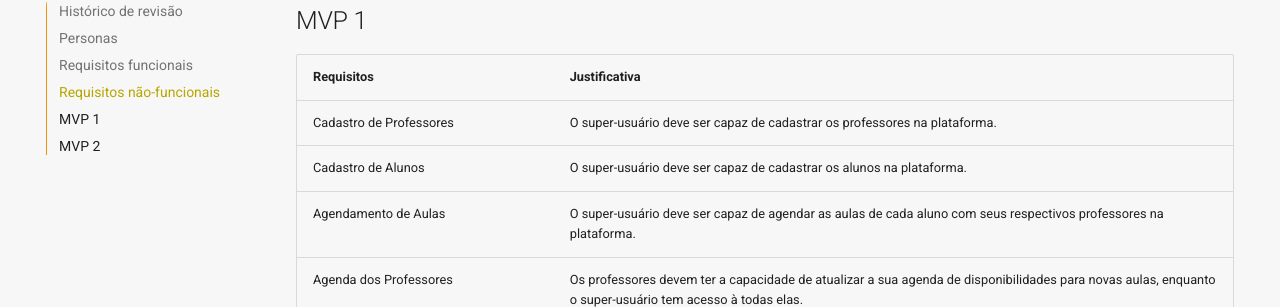
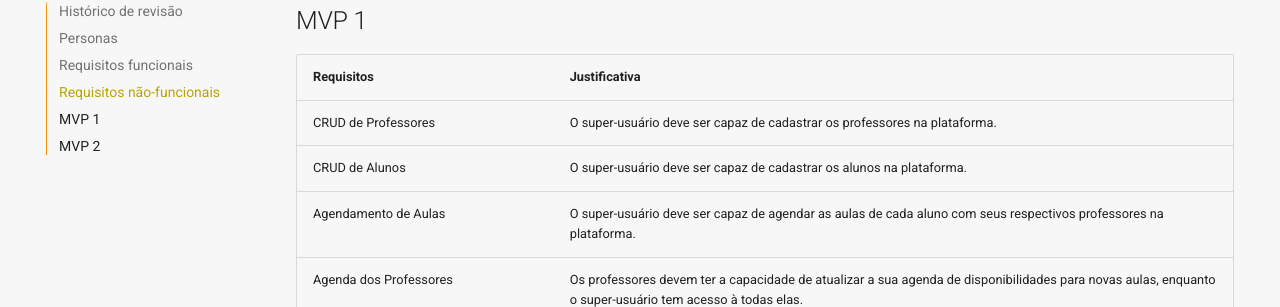
Before and after one commit to mdsreq-fga-unb/2023.1-FamilyMusicSystem, an MkDocs documentation site: the page built from docs/backlog_produto/backlog_produto.md, in a window 1280 px wide and 900 px high, scrolled down 2094 px. Shown: the part 145-452 px from the top of the window. Built offline with MkDocs 1.6.1 and Material for MkDocs 9.7.7, drawn with Linux system fonts in a browser that asks for light colours; comment, search, counter and statistics services are not loaded; old or Windows-style settings are respelled for this version of MkDocs.

Commit message:
Update backlog_produto.md

```diff
--- a/docs/backlog_produto/backlog_produto.md
+++ b/docs/backlog_produto/backlog_produto.md
@@ -41,8 +41,8 @@
 ## MVP 1
 | Requisitos            | Justificativa                                                                                                                                              |
 |-----------------------|-----------------------------------------------------------------------------------------------------------------------------------------------------------|
-| Cadastro de Professores| O super-usuário deve ser capaz de cadastrar os professores na plataforma.|
-| Cadastro de Alunos    | O super-usuário deve ser capaz de cadastrar os alunos na plataforma.|
+| CRUD de Professores| O super-usuário deve ser capaz de cadastrar os professores na plataforma.|
+| CRUD de Alunos    | O super-usuário deve ser capaz de cadastrar os alunos na plataforma.|
 | Agendamento de Aulas  | O super-usuário deve ser capaz de agendar as aulas de cada aluno com seus respectivos professores na plataforma.|
 | Agenda dos Professores  | Os professores devem ter a capacidade de atualizar a sua agenda de disponibilidades para novas aulas, enquanto o super-usuário tem acesso à todas elas.|
 | Geração de um contrato de Prestação de serviços | O super-usuário deve ser capaz de gerar um contrato personalizado para novos alunos através da plataforma.|
```
